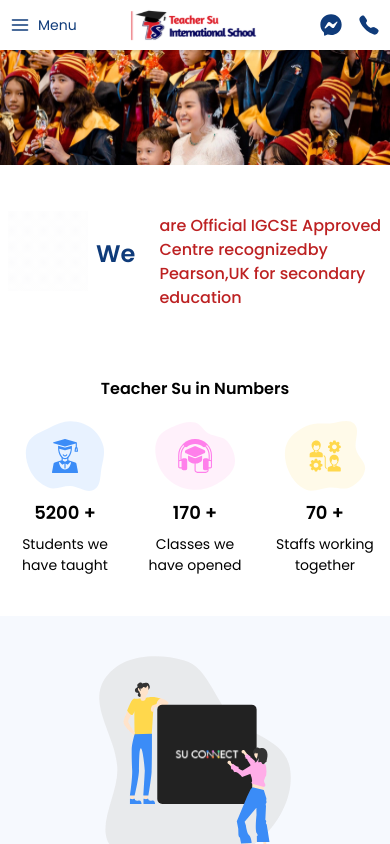
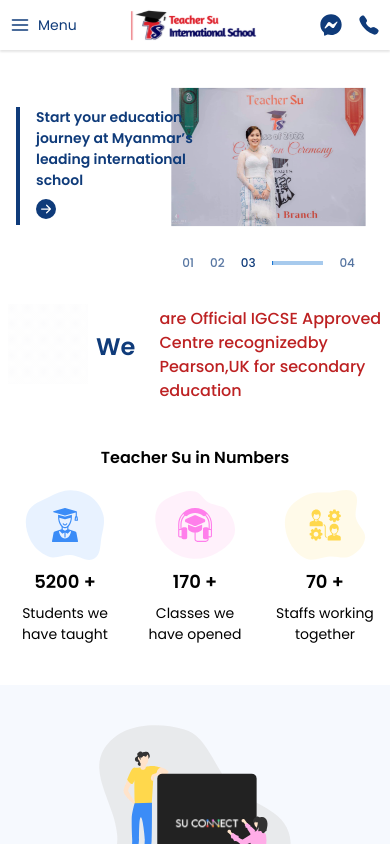
Before and after one commit to ShoonLeiNaing/teachersu-landing, a Next.js app: page / in a window 390 px wide. Shown: the top 844 px of the page. Built offline with nearby package versions, Linux system fonts and the light colour scheme.

Commit message:
hero animation update

```diff
--- /dev/null
+++ b/components/AnimatedHero/animatedHero.module.css
@@ -0,0 +1,180 @@
+.heroIcon {
+  font-size: 38px;
+}
+.hero_image {
+  /* width: 100%; */
+  animation: 3s anim-image ease-out infinite;
+  height: 100%;
+  z-index: 900;
+}
+.heroText {
+  margin-top: -90px;
+  width: 700px;
+  /* animation: 3s anim-lineUp ease-out infinite; */
+  z-index: 950;
+}
+.heroSentence {
+  font-size: 36px !important;
+}
+
+@media screen and (max-width: 1200px) {
+  .heroText {
+    margin-top: -100px;
+    width: 600px;
+  }
+  .hero_image {
+    height: 500px;
+  }
+  .heroSentence {
+    font-size: 32px !important;
+  }
+}
+
+@media screen and (max-width: 1100px) {
+  .hero_image {
+    height: 400px;
+  }
+  .heroText {
+    width: 500px;
+  }
+  .heroSentence {
+    font-size: 28px !important;
+  }
+}
+@media screen and (max-width: 1000px) {
+  .heroText {
+    width: 450px;
+  }
+}
+
+@media screen and (max-width: 900px) {
+  .heroIcon {
+    font-size: 26px;
+  }
+  .heroText {
+    margin-top: -70px;
+    width: 450px;
+  }
+  .hero_image {
+    height: 350px;
+  }
+  .heroSentence {
+    font-size: 24px !important;
+  }
+}
+
+@media screen and (max-width: 750px) {
+  .text {
+    font-size: 20px;
+  }
+  .heroText {
+    margin-top: -70px;
+    width: 380px;
+  }
+  .hero_image {
+    height: 300px;
+  }
+  .heroSentence {
+    font-size: 20px !important;
+  }
+}
+
+@media screen and (max-width: 700px) {
+  .text {
+    font-size: 20px;
+  }
+  .heroText {
+    margin-top: -80px;
+  }
+  .hero_image {
+    height: 250px;
+  }
+  .heroSentence {
+    font-size: 18px !important;
+  }
+}
+
+@media screen and (max-width: 600px) {
+  .heroIcon {
+    font-size: 20px;
+  }
+  .heroText {
+    margin-top: -70px;
+    width: 50vw;
+  }
+  .hero_image {
+    height: 230px;
+  }
+  .heroSentence {
+    font-size: 16px !important;
+  }
+}
+
+@media screen and (max-width: 500px) {
+  .heroText {
+    margin-top: -50px;
+    width: 55vw;
+  }
+  .hero_image {
+    height: 200px;
+  }
+  .heroSentence {
+    font-size: 14px !important;
+  }
+}
+
+@media screen and (max-width: 499px) {
+  .heroText {
+    margin-top: -70px;
+    width: 55vw;
+  }
+  .hero_image {
+    height: 150px;
+  }
+  .heroSentence {
+    font-size: 14px !important;
+  }
+}
+
+@keyframes anim-image {
+  0% {
+    transform: scale(0.9);
+  }
+  /* 25% {
+    transform: scale(0.95);
+  } */
+  50% {
+    transform: scale(1);
+  }
+  /* 75% {
+    transform: scale(0.95);
+  } */
+
+  100% {
+    transform: scale(0.9);
+  }
+}
+
+@keyframes anim-lineUp {
+  0% {
+    opacity: 0;
+    transform: translateY(50%);
+  }
+  20% {
+    opacity: 0;
+    transform: translateY(30%);
+  }
+  50% {
+    opacity: 1;
+    transform: translateY(0%);
+  }
+  90% {
+    opacity: 1;
+    transform: translateY(0%);
+  }
+
+  100% {
+    opacity: 0.5;
+    transform: translateY(0%);
+  }
+}
--- /dev/null
+++ b/components/AnimatedHero/index.tsx
@@ -0,0 +1,160 @@
+import { Box, LinearProgress, Typography } from "@mui/material";
+import { useEffect, useState } from "react";
+import { BsFillArrowRightCircleFill } from "react-icons/bs";
+import { colors } from "../../data/colors";
+import styles from "./animatedHero.module.css";
+
+const textData = [
+  "Start your education journey at Myanmar’s leading international school",
+  "Myanmar’s leading international school Start your education journey at",
+  "Start your education journey at Myanmar’s leading international school",
+  "Myanmar’s leading international school Start your education journey at",
+];
+
+const imagesData = [
+  "/images/animatedHero.png",
+  "/images/animatedHero1.png",
+  "/images/animatedHero.png",
+  "/images/animatedHero1.png",
+];
+
+const AnimatedHero = () => {
+  const [index, setIndex] = useState<number>(0);
+  const [progress, setProgress] = useState(0);
+
+  useEffect(() => {
+    const timer = setInterval(() => {
+      setProgress((prevProgress) =>
+        prevProgress >= 100 ? 0 : prevProgress + 10
+      );
+    }, 290);
+    return () => {
+      clearInterval(timer);
+    };
+  }, []);
+
+  useEffect(() => {
+    setTimeout(() => {
+      let next = index + 1;
+      if (next === textData.length) {
+        next = 0;
+      }
+      setIndex(next);
+      setProgress(0);
+    }, 3 * 1000);
+    console.log(index);
+  }, [index, setIndex]);
+  return (
+    <Box
+      display="flex"
+      alignItems="center"
+      maxWidth="1250px"
+      margin="auto"
+      py={{ lg: 10, md: 6, sm: 4, xs: 4 }}
+      height={{ lg: "fit-content" }}
+      px={{ lg: 4, md: 4, sm: 4, xs: 2 }}
+    >
+      <Box flex="0.5" position="relative">
+        <Box
+          //   marginTop={{ lg: "-16%", md: "-20%" }}
+          className={styles.heroText}
+          position="absolute"
+          borderLeft={`4px solid ${colors.blue}`}
+          pl={{ lg: 4, md: 3, xs: 2 }}
+        >
+          <Typography
+            // fontSize={{ lg: "36px", md: "32px", sm: "24px" }}
+            fontWeight={600}
+            color={colors.blue}
+            mb={{ sm: 2, xs: 1 }}
+            className={styles.heroSentence}
+
+            // width="100%"
+          >
+            {textData[index]}
+          </Typography>
+          <BsFillArrowRightCircleFill
+            className={styles.heroIcon}
+            color={colors.blue}
+          />
+        </Box>
+      </Box>
+      <Box flex="0.5">
+        <img src={imagesData[index]} className={styles.hero_image} alt="hero" />
+        <Box display="flex" justifyContent="center" mt={2} color={colors.blue}>
+          <Typography
+            px={{ md: 2, sm: 2, xs: 1 }}
+            fontSize={{ md: "18px", sm: "14px", xs: "12px" }}
+            fontWeight={500}
+            sx={{ opacity: index === 0 ? 1 : 0.7 }}
+          >
+            01
+          </Typography>
+
+          {index === 0 && (
+            <Box
+              flex={{ lg: 0.25, sm: 0.4, xs: 0.7 }}
+              marginY="auto"
+              px={{ lg: 2, xs: 1 }}
+            >
+              <LinearProgress variant="determinate" value={progress} />
+            </Box>
+          )}
+          <Typography
+            px={{ md: 2, sm: 2, xs: 1 }}
+            fontSize={{ md: "18px", sm: "14px", xs: "12px" }}
+            fontWeight={500}
+            sx={{ opacity: index === 1 ? 1 : 0.7 }}
+          >
+            02
+          </Typography>
+          {index === 1 && (
+            <Box
+              flex={{ lg: 0.25, sm: 0.4, xs: 0.7 }}
+              marginY="auto"
+              px={{ lg: 2, xs: 1 }}
+            >
+              <LinearProgress variant="determinate" value={progress} />
+            </Box>
+          )}
+          <Typography
+            px={{ md: 2, sm: 2, xs: 1 }}
+            fontSize={{ md: "18px", sm: "14px", xs: "12px" }}
+            fontWeight={500}
+            sx={{ opacity: index === 2 ? 1 : 0.7 }}
+          >
+            03
+          </Typography>
+          {index === 2 && (
+            <Box
+              flex={{ lg: 0.25, sm: 0.4, xs: 0.7 }}
+              marginY="auto"
+              px={{ lg: 2, xs: 1 }}
+            >
+              <LinearProgress variant="determinate" value={progress} />
+            </Box>
+          )}
+          <Typography
+            px={{ md: 2, sm: 2, xs: 1 }}
+            fontSize={{ md: "18px", sm: "14px", xs: "12px" }}
+            fontWeight={500}
+            sx={{ opacity: index === 3 ? 1 : 0.7 }}
+          >
+            04
+          </Typography>
+          {index === 3 && (
+            <Box
+              flex={{ lg: 0.25, sm: 0.4, xs: 0.7 }}
+              marginY="auto"
+              px={{ lg: 2, xs: 1 }}
+            >
+              <LinearProgress variant="determinate" value={progress} />
+            </Box>
+          )}
+        </Box>
+      </Box>
+    </Box>
+  );
+};
+
+export default AnimatedHero;
--- a/components/HomePageHero/AnimatedText.tsx
+++ b/components/HomePageHero/AnimatedText.tsx
@@ -27,7 +27,8 @@
       height="100%"
       justifyContent="center"
       //   width="100%"
-      py={{ md: "80px", xs: "40px" }}
+      py={{ md: 4, xs: 0 }}
+      pb={{ md: 0, sm: 2, xs: 2 }}
       px={{ sm: 0, xs: 1 }}
     >
       <Box mr={{ lg: 4, md: 4, sm: 2, xs: 1 }}>
--- a/components/HomePageHero/index.tsx
+++ b/components/HomePageHero/index.tsx
@@ -1,13 +1,13 @@
 import { Box } from "@mui/material";
 import AnimatedText from "./AnimatedText";
-import styles from "./homepageHero.module.css";
+// import styles from "./homepageHero.module.css";
 
 const HomePageHero = () => {
   return (
     <Box width="100vw">
-      <Box>
+      {/* <Box>
         <img src="/images/homepageHero.svg" className={styles.hero_image} />
-      </Box>
+      </Box> */}
       <Box maxWidth="1100px" margin="auto">
         <AnimatedText />
       </Box>
--- a/pages/index.tsx
+++ b/pages/index.tsx
@@ -1,4 +1,5 @@
 import dynamic from "next/dynamic";
+import AnimatedHero from "../components/AnimatedHero";
 
 const Layout = dynamic(import("../components/Layout"), { ssr: false });
 const Numbers = dynamic(import("../components/Numbers"), { ssr: false });
@@ -17,6 +18,7 @@
 export default function Home() {
   return (
     <Layout>
+      <AnimatedHero />
       <HomePageHero />
       <Numbers />
       <SuConnect />
```
Also changed, not shown: pages/hall-of-fame/index.tsx (+18 -4 lines), public/images/animatedHero.png (added), public/images/animatedHero1.png (added).
